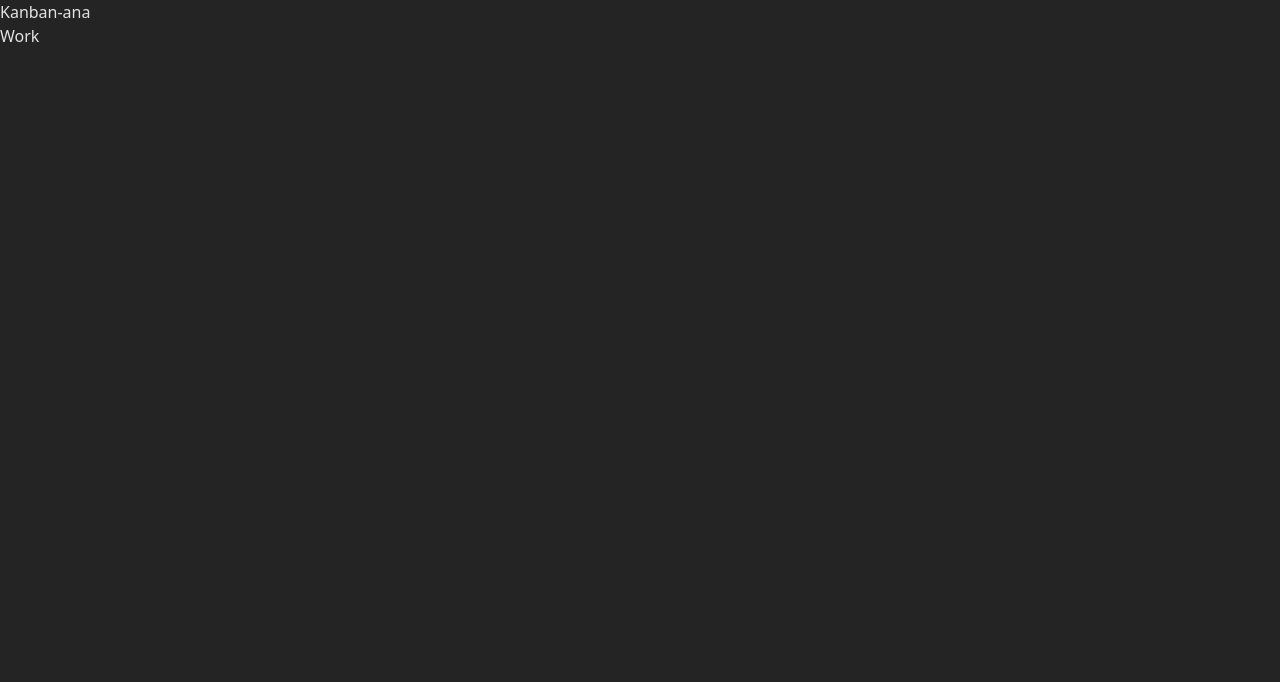
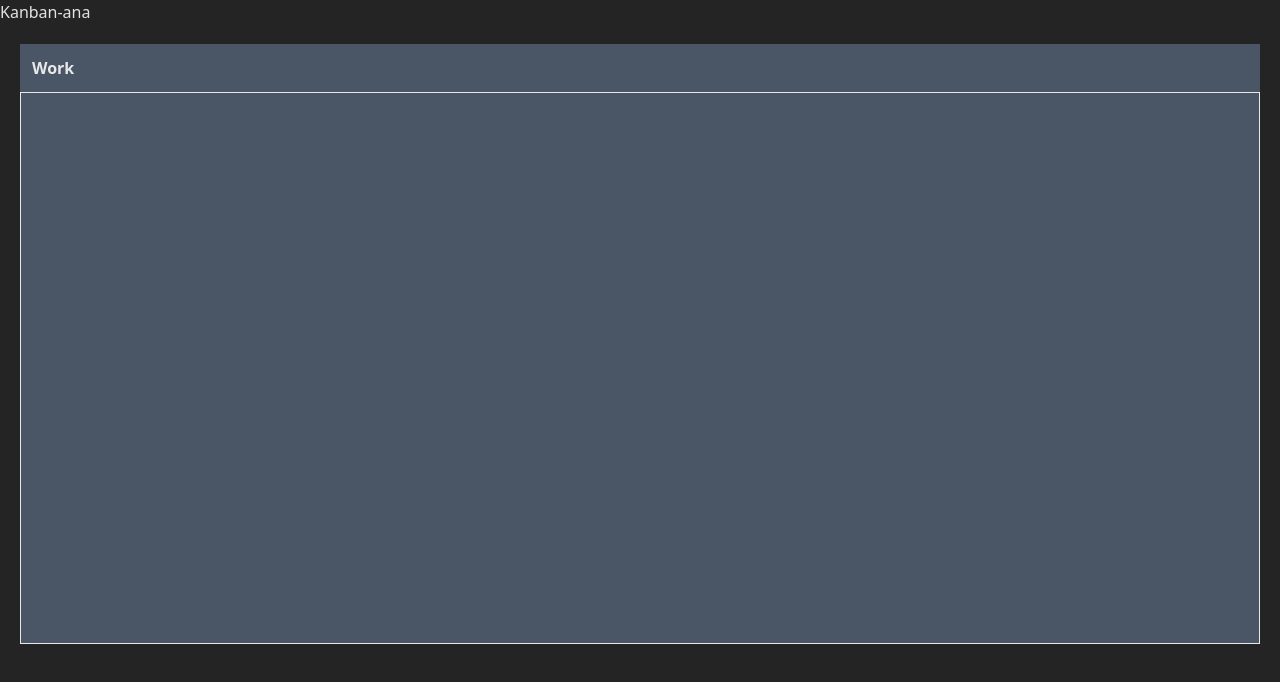
Before and after one commit to Ado-go/kanban, a React (Vite) app: page / in a window 1280 px wide. Shown: the top 682 px of the page. Built offline with nearby package versions, Linux system fonts and the light colour scheme.

Commit message:
feat: board basic style add

```diff
--- a/src/components/Board.tsx
+++ b/src/components/Board.tsx
@@ -1,16 +1,11 @@
-import type { ColumnDataType } from "../types/columnTypes";
+import type { BoardTypes } from "../types/boardTypes";
 import Column from "./Column";
 
-type BoardProps = {
-  name: string;
-  columns: ColumnDataType[];
-};
-
-export default function Board({ name, columns }: BoardProps) {
+export default function Board({ name, columns }: BoardTypes) {
   return (
-    <div>
-      <h1>{name}</h1>
-      <div>
+    <div className="bg-gray-600 m-5 h-150 flex flex-col">
+      <h1 className="p-3 font-bold">{name}</h1>
+      <div className="h-full border">
         {columns.map((column) => (
           <Column
             key={column.id}
```
